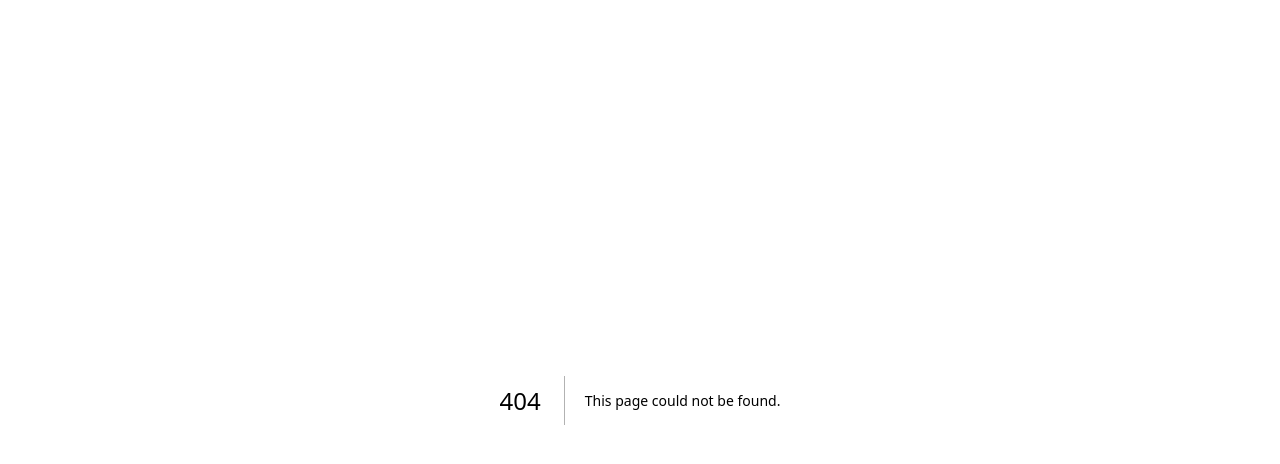
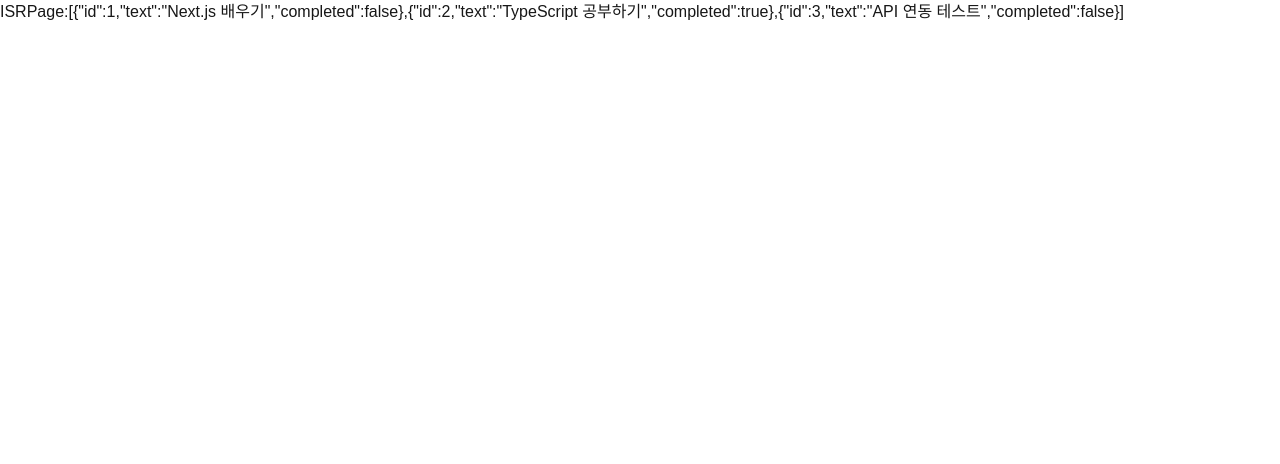
Before and after one commit to PomegranateBlue/basic_lecture_typescript, a Next.js app: page /isr in a window 1280 px wide. Before the commit this address had no page. Shown: the top 464 px of the page. Built offline with nearby package versions, Linux system fonts and the light colour scheme; data requests are answered from the project's data file.

Commit message:
ISR 컴포넌트 생성

```diff
--- /dev/null
+++ b/src/app/(render)/isr/page.tsx
@@ -0,0 +1,16 @@
+import { Todo } from "@/types/todo.type";
+
+const TEN_SECONDES = 10;
+
+const ISRPage = async () => {
+  const response = await fetch("https://localhost:5000/todos", {
+    next: {
+      revalidate: TEN_SECONDES,
+    },
+  });
+  const data: Todo[] = await response.json();
+
+  return <div>ISRPage:{JSON.stringify(data)}</div>;
+};
+
+export default ISRPage;
```
